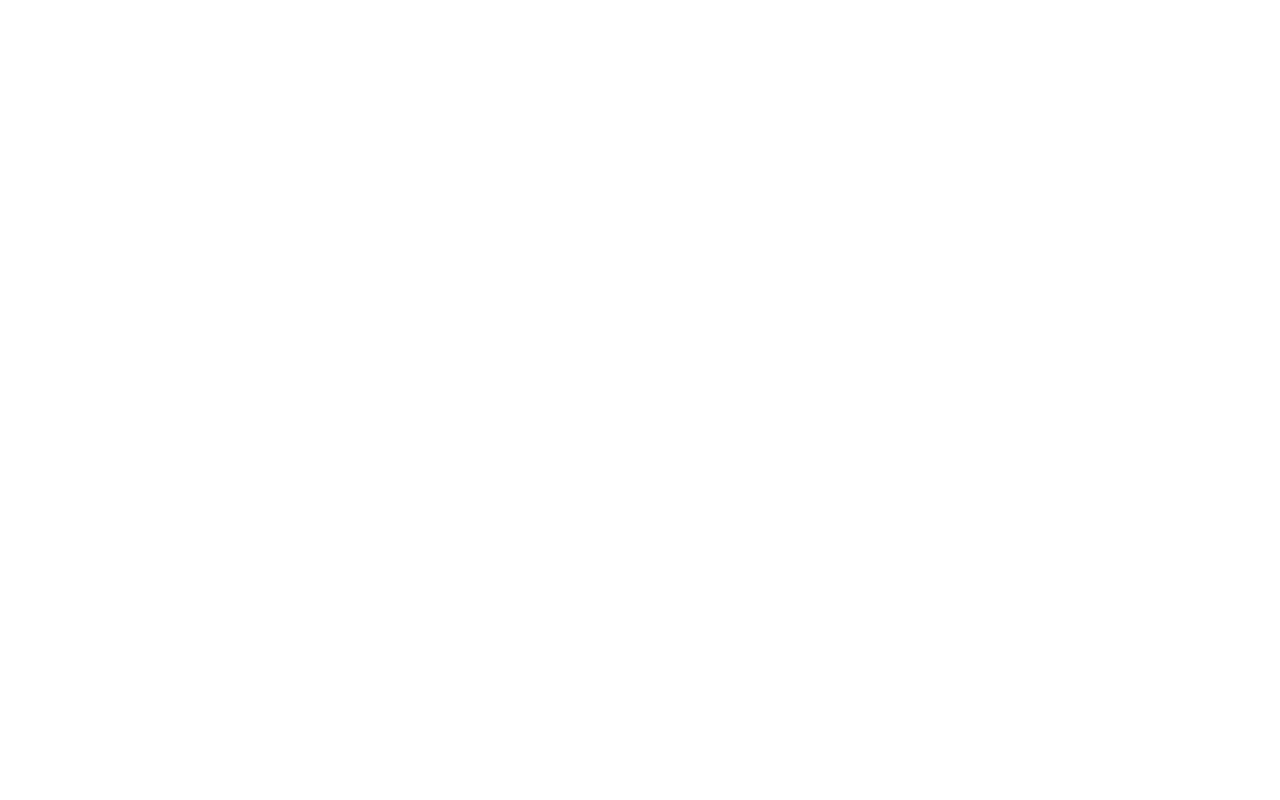
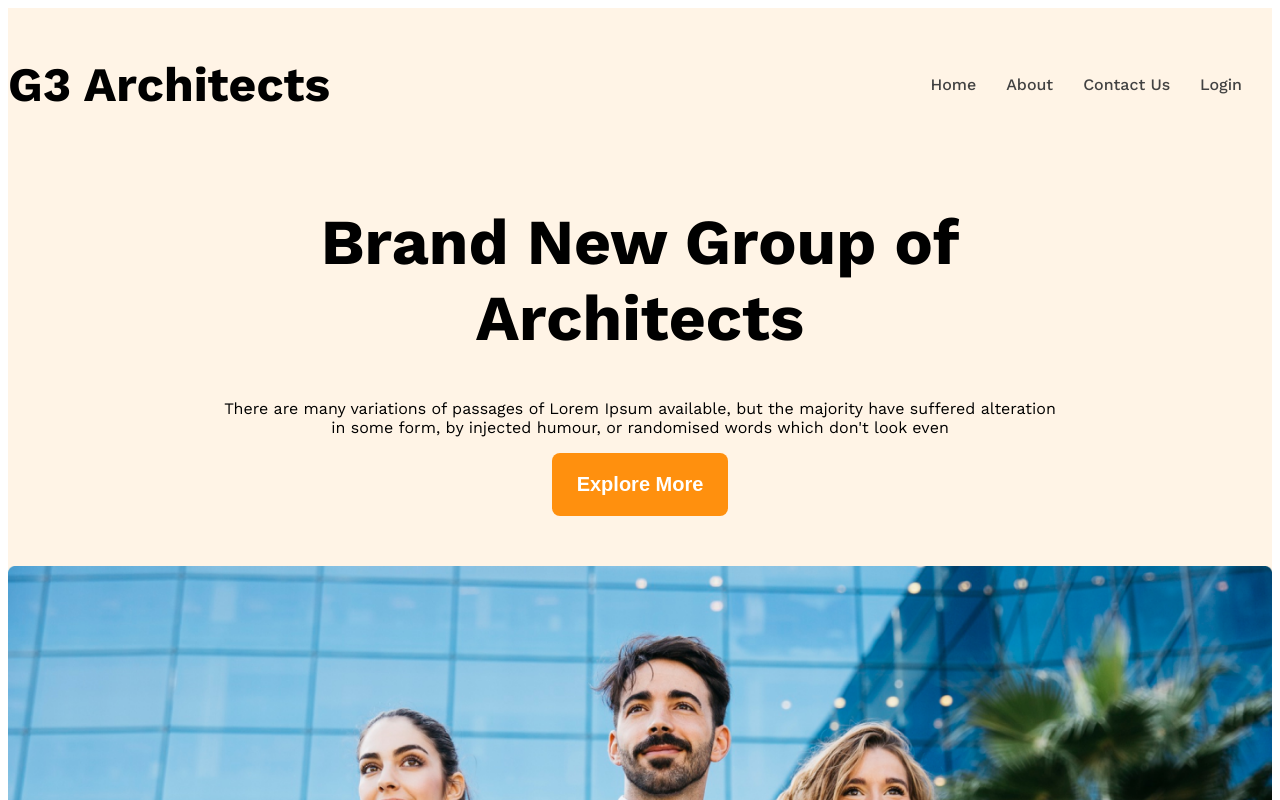
Before and after one commit to Khalidahsan007/g3-architects-website, a plain HTML site: page index.html in a window 1280 px wide. Shown: the top 800 px of the page. Drawn offline with nearby package versions, Linux system fonts and the light colour scheme.

Commit message:
header section done

```diff
--- a/index.html
+++ b/index.html
@@ -6,9 +6,26 @@
     <title>G3 Architects</title>
     <link rel="stylesheet" href="styles/g3.css">
 </head>
-<body>
-    <header>
+<body class="work-sans-font">
+    <header class="bg-light">
+       <nav class="navbar flex">
+        <h3 class="brand">G3 Architects</h3>
+        <ul class="nav-links flex">
 
+            <li class="nav-item"><a href="" class="nav-link text-gray">Home</a></li>
+            <li class="nav-item"><a href="" class="nav-link text-gray">About</a></li>
+            <li class="nav-item"><a href="" class="nav-link text-gray">Contact Us</a></li>
+            <li class="nav-item"><a href="" class="nav-link text-gray">Login</a></li>
+        </ul>
+       </nav>
+       <div class="banner">
+        <div class="banner-content">
+            <h1 class="banner-title">Brand New Group of Architects</h1>
+            <p class="banner-des">There are many variations of passages of Lorem Ipsum available, but the majority have suffered alteration in some form, by injected humour, or randomised words which don't look even</p>
+            <button class="btn-primary">Explore More</button>
+        </div>
+        <img class="banner-img" src="images/banner.png" alt="">
+       </div>
     </header>
     <main>
 
--- a/styles/g3.css
+++ b/styles/g3.css
@@ -0,0 +1,82 @@
+
+@import url('https://fonts.googleapis.com/css2?family=Work+Sans:ital,wght@0,100..900;1,100..900&display=swap');
+
+.work-sans-font {
+  font-family: "Work Sans", serif;
+  font-optical-sizing: auto;
+  font-weight: 400;
+  font-style: normal;
+}
+
+/* shared css */
+.flex{
+    display: flex;
+}
+.text-gray{
+    color: #424242;
+}
+
+.text-light-gray{
+    color: #727272;
+}
+.bg-light{
+    background-color: rgba(255, 144, 14, 0.1);
+}
+
+.btn-primary{
+    background-color: #FF900E;
+    color: white;
+    padding: 20px 25px;
+    font-size: 1.25rem ;
+    font-weight: 600;
+    border: none;
+    border-radius: 8px;
+
+}
+
+/* header css */
+.navbar{
+    justify-content: space-between;
+    align-items: center;
+}
+.brand{
+    font-weight: 700;
+    font-size: 3rem;
+}
+
+.nav-item{
+    list-style: none;
+    margin-right: 30px;
+}
+.nav-link{
+    text-decoration: none;
+    font-weight: 500;
+
+}
+
+.navbar, .banner{
+    max-width: 1440px;
+    margin: 0 auto;
+}
+
+/* banner related styles */
+.banner-content{
+    max-width: 850px;
+    margin: 0 auto;
+    text-align: center;
+    margin-bottom: 50px;
+}
+.banner-title{
+    font-weight: 700;
+    font-size: 4rem;
+}
+.banner-img{
+    width: 100%;
+}
+
+/* responsive media query */
+@media screen and (max-width: 576px) {
+    .navbar ,.nav-links{
+     flex-direction: column;
+    }
+}
```
